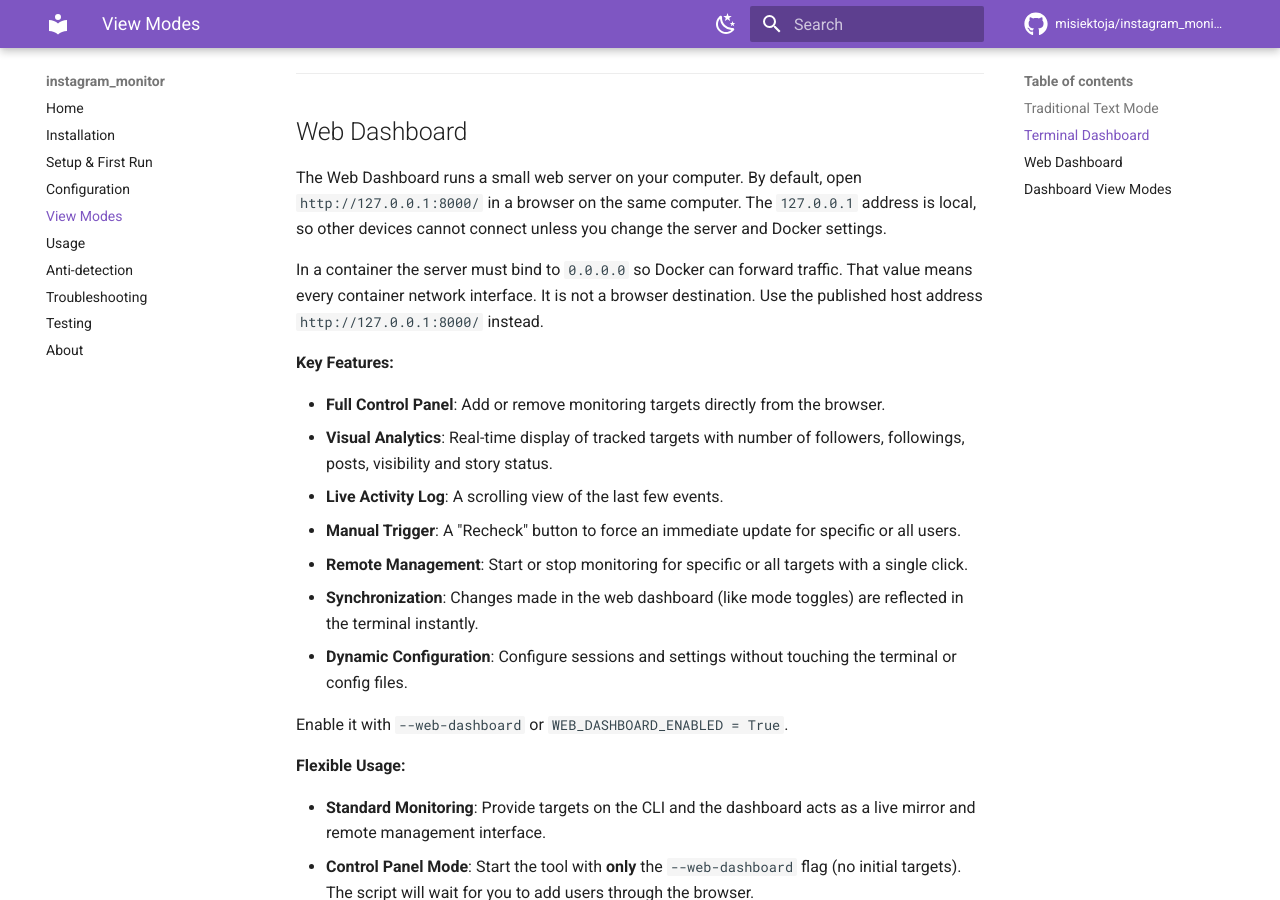
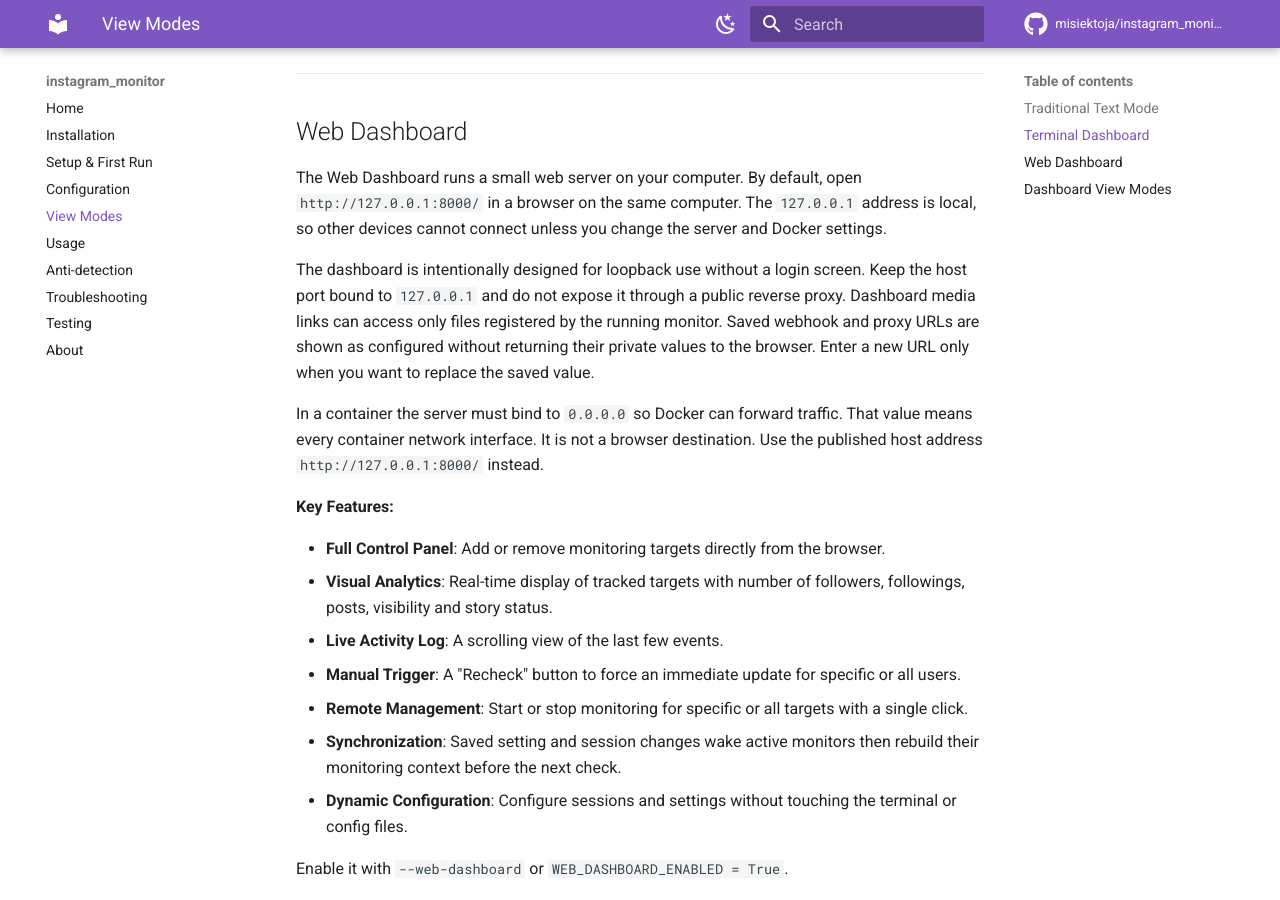
Before and after one commit to misiektoja/instagram_monitor, an MkDocs documentation site: the page built from docs/view-modes.md, in a window 1280 px wide and 900 px high, scrolled down 1760 px. Built offline with MkDocs 1.6.1 and Material for MkDocs 9.7.7, drawn with Linux system fonts in a browser that asks for light colours; comment, search, counter and statistics services are not loaded.

Commit message:
docs(dashboard): explain loopback and live settings behavior

```diff
--- a/docs/view-modes.md
+++ b/docs/view-modes.md
@@ -60,6 +60,8 @@
 
 The Web Dashboard runs a small web server on your computer. By default, open `http://127.0.0.1:8000/` in a browser on the same computer. The `127.0.0.1` address is local, so other devices cannot connect unless you change the server and Docker settings.
 
+The dashboard is intentionally designed for loopback use without a login screen. Keep the host port bound to `127.0.0.1` and do not expose it through a public reverse proxy. Dashboard media links can access only files registered by the running monitor. Saved webhook and proxy URLs are shown as configured without returning their private values to the browser. Enter a new URL only when you want to replace the saved value.
+
 In a container the server must bind to `0.0.0.0` so Docker can forward traffic. That value means every container network interface. It is not a browser destination. Use the published host address `http://127.0.0.1:8000/` instead.
 
 **Key Features:**
@@ -69,7 +71,7 @@
 - **Live Activity Log**: A scrolling view of the last few events.
 - **Manual Trigger**: A "Recheck" button to force an immediate update for specific or all users.
 - **Remote Management**: Start or stop monitoring for specific or all targets with a single click.
-- **Synchronization**: Changes made in the web dashboard (like mode toggles) are reflected in the terminal instantly.
+- **Synchronization**: Saved setting and session changes wake active monitors then rebuild their monitoring context before the next check.
 - **Dynamic Configuration**: Configure sessions and settings without touching the terminal or config files.
 
 Enable it with `--web-dashboard` or `WEB_DASHBOARD_ENABLED = True`.
```
